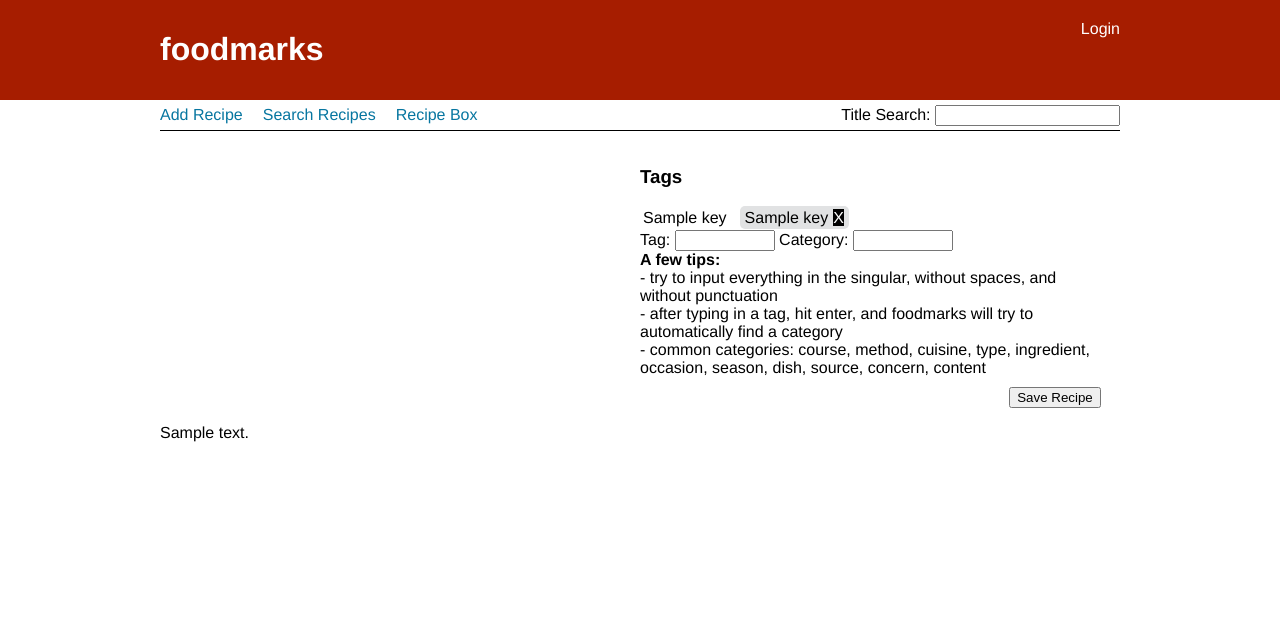
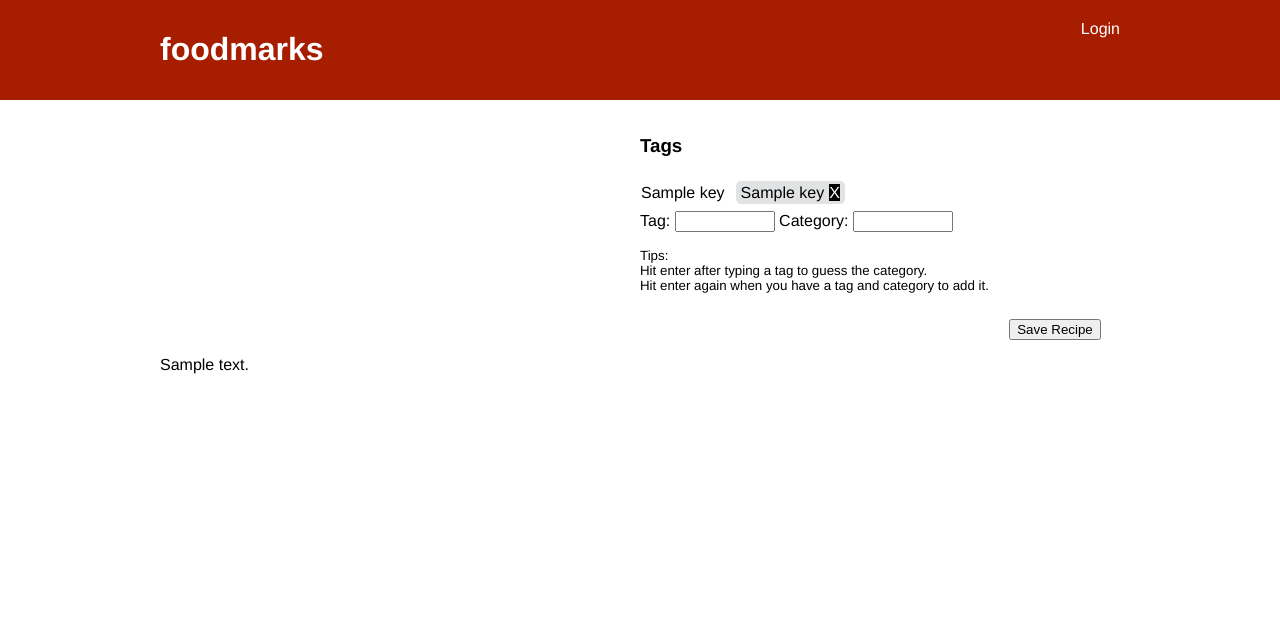
Before and after one commit to sirwlm/foodmarks, a Django app: template foodmarks/templates/bookmarklet.html in a window 1280 px wide. Shown: the top 617 px of the page. Run offline with Django 3.2, Linux system fonts and the light colour scheme; the template is opened without the code that fills it: most values are stand-ins (such as "Sample title", 1, 10 or a date in 2020); some libraries are stand-ins or nearby versions.

Commit message:
improvements and simplifying the bookmarklet

```diff
--- a/foodmarks/static/css/main.css
+++ b/foodmarks/static/css/main.css
@@ -223,7 +223,9 @@
     float: right;
     margin-top: 10px;
 }
-
+.form-table textarea {
+    height: 40px;
+}
 /* -----------------------------------*/
 /* ---------->>> TAG EDITOR <<<-------*/
 /* -----------------------------------*/
--- a/foodmarks/templates/base.html
+++ b/foodmarks/templates/base.html
@@ -36,6 +36,7 @@
         </div>
       </div>
       <div id="container">
+        {% block nav %}
         <div id="nav">
           <ul>
             <li><a href="{% url fm.views.add_recipe %}">Add Recipe</a></li>
@@ -48,6 +49,7 @@
             </label>
           </form>
         </div>
+        {% endblock %}
         <div id="inner-container">
           <div id="content">
             {% block content %}
--- a/foodmarks/templates/bookmarklet.html
+++ b/foodmarks/templates/bookmarklet.html
@@ -1,78 +1,7 @@
-{% extends "base.html" %}
+{% extends "edit_recipe.html" %}
 
 {% block title %}foodmarks: Add Recipe Bookmarklet{% endblock %}
 
-{% block content %}
-{% spaceless %}
-<p>{{message}}</p>
-<form id="mainform" name="mainform" action="./" method="post">
-  {% csrf_token %}
-  {{recipe_form.errors}}
-  {{ribbon_form.errors}}
-  <table class="half-width">
-    {{recipe_form.as_table}}
-    {{ribbon_form.as_table}}
-    {% if user.is_staff %}
-    <tr><th>Add ribbon as:</th>
-      <td>
-	<select name="user">
-	  {% for user in users %}
-	  <option value="{{user.id}}" {% if user.id == user_id %}SELECTED{% endif %}>{{user}}</option>
-	  {% endfor %}
-	</select>
-      </td>
-    </tr>
-    {% endif %}
-  </table>
-  <div class="half-width">
-    <div id="edit-tags">
-      <h3>Tags</h3>
-      <input id="tag-json" name="tag-json" type="hidden" />
-      <table id="current-tags">
-      </table>
-      Tag: <input id="new-value" type="text" />
-      Category: <input id="new-key" type="text" />
-      <ul>
-	<li><strong>A few tips:</strong></li>
-	<li>- try to input everything in the singular, without spaces, and without punctuation</li>
-	<li>- after typing in a tag, hit enter, and foodmarks will try to automatically find a category
-	<li>- common categories: course, method, cuisine, type, ingredient, occasion, season, dish, source, concern, content</li>
-    </div>
+{% block nav %}{% endblock %}
 
-    <input id="save-recipe" type="button" value="Save Recipe" />
-
-  </div>
-</form>
-{% endspaceless %}
-{% endblock %}
-
-{% block js %}
-<script type="text/javascript">
-  var knownValuesToKeys = {
-  {% for value, key in known_values_to_keys.items %}
-  '{{value}}': '{{key}}'{% if not forloop.last %},{% endif %}
-  {% endfor %}
-  }
-
-  $(document).ready(function(){
-
-  $('#save-recipe').click(function(){
-  document.getElementById('tag-json').value = generateTagJsonString();
-  $('#mainform').submit();
-  });
-
-  {% for key, values in tags.items %}
-  {% for value, value_dict in values.items %}
-  {% if not value_dict.deleted %}
-  {% if value_dict.id %}
-  addTag('{{key}}', '{{value}}', {{value_dict.id}});
-  {% else %}
-  addTag('{{key}}', '{{value}}');
-  {% endif %}
-  {% endif %}
-  {% endfor %}
-  {% endfor %}
-
-  });
-</script>
-{% endblock %}
+{% block page-header %}{% endblock %}
--- a/foodmarks/templates/edit_recipe.html
+++ b/foodmarks/templates/edit_recipe.html
@@ -4,14 +4,14 @@
 
 {% block content %}
 {% spaceless %}
-<h2>{% if add %}Add Recipe{% else %}Edit <a href="{% url fm.views.view_recipe recipe.id %}">{{recipe.title}}</a>{% endif %}</h2>
+{% block page-header %}<h2>{% if add %}Add Recipe{% else %}Edit <a href="{% url fm.views.view_recipe recipe.id %}">{{recipe.title}}</a>{% endif %}</h2>{% endblock %}
 <p>{{message}}</p>
 <form id="mainform" name="mainform" action="./" method="post">
   {% csrf_token %}
-  {{recipe_form.errors}}
-  {{ribbon_form.errors}}
+  {{recipe_form.non_field_errors}}
+  {{ribbon_form.non_field_errors}}
   <input type="hidden" name="recipe-id" value="{{recipe_form.instance.id|default:''}}" />
-  <table class="half-width">
+  <table class="half-width form-table">
     {{recipe_form.as_table}}
     {{ribbon_form.as_table}}
     {% if user.is_staff %}
@@ -38,7 +38,7 @@
       <input id="new-key" type="text"/>
       <input type="button" id="add-tag" value="Add" style="display: none;" />
       <img id="tag-loader" class="loader" src="{{STATIC_URL}}/images/loader.gif" style="display: none;" />
-      <p><small>Tips: Hit enter after typing a tag, hit enter to guess the category. Hit enter again when you have a tag and category to add it.</small></p>
+      <p><small>Tips: <br/ >Hit enter after typing a tag to guess the category. <br />Hit enter again when you have a tag and category to add it.</small></p>
     </div>
     <input id="save-recipe" type="button" value="Save Recipe" />
   </div>
@@ -55,6 +55,11 @@
   }
 
   $(document).ready(function(){
+    $('textarea').focusin(function(){
+        $(this).animate({height: 120}, 100);
+      }).focusout(function() {
+        $(this).animate({height: 40}, 100);
+      });
 
     $('#save-recipe').click(function(){
       document.getElementById('tag-json').value = generateTagJsonString();
```
Also changed, not shown: foodmarks/fm/views.py (+34 -31 lines), foodmarks/static/js/main.js (line endings or trailing spaces). Lines whose indentation alone changed are shown as unchanged.
